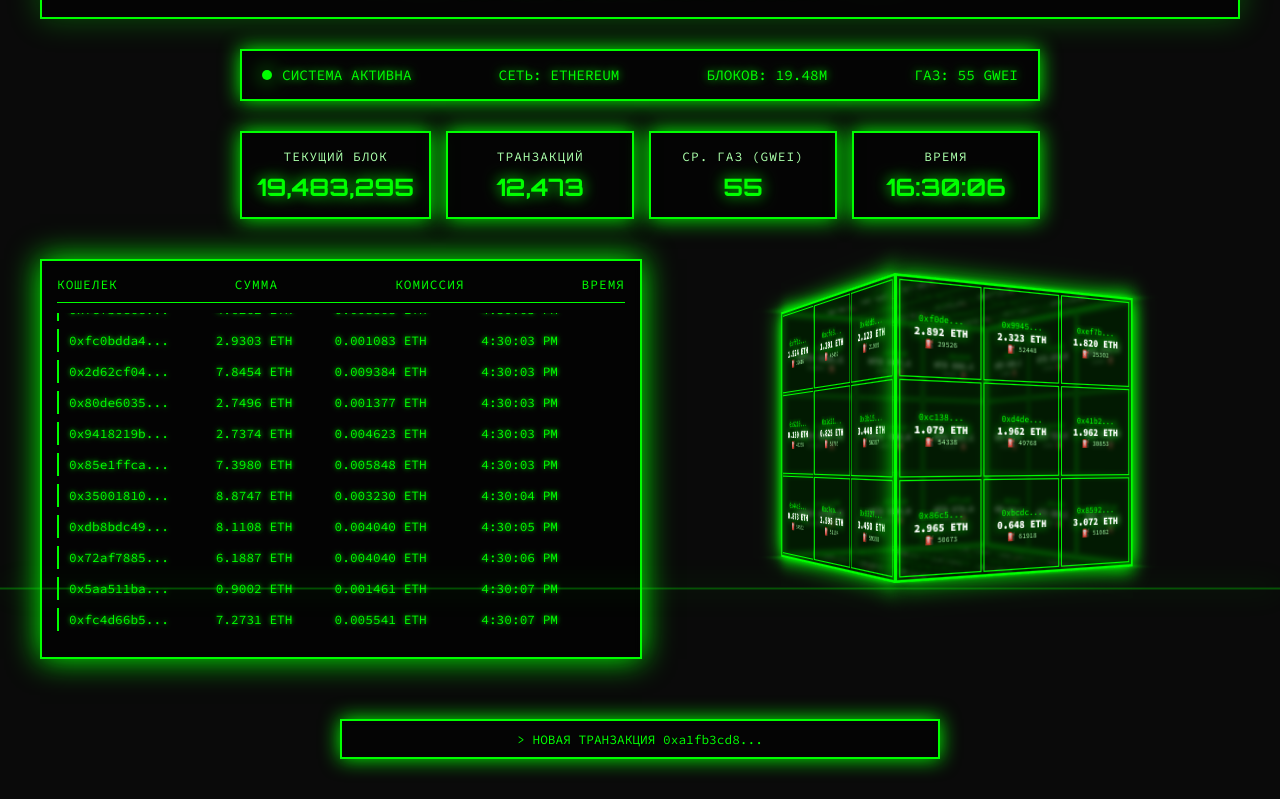
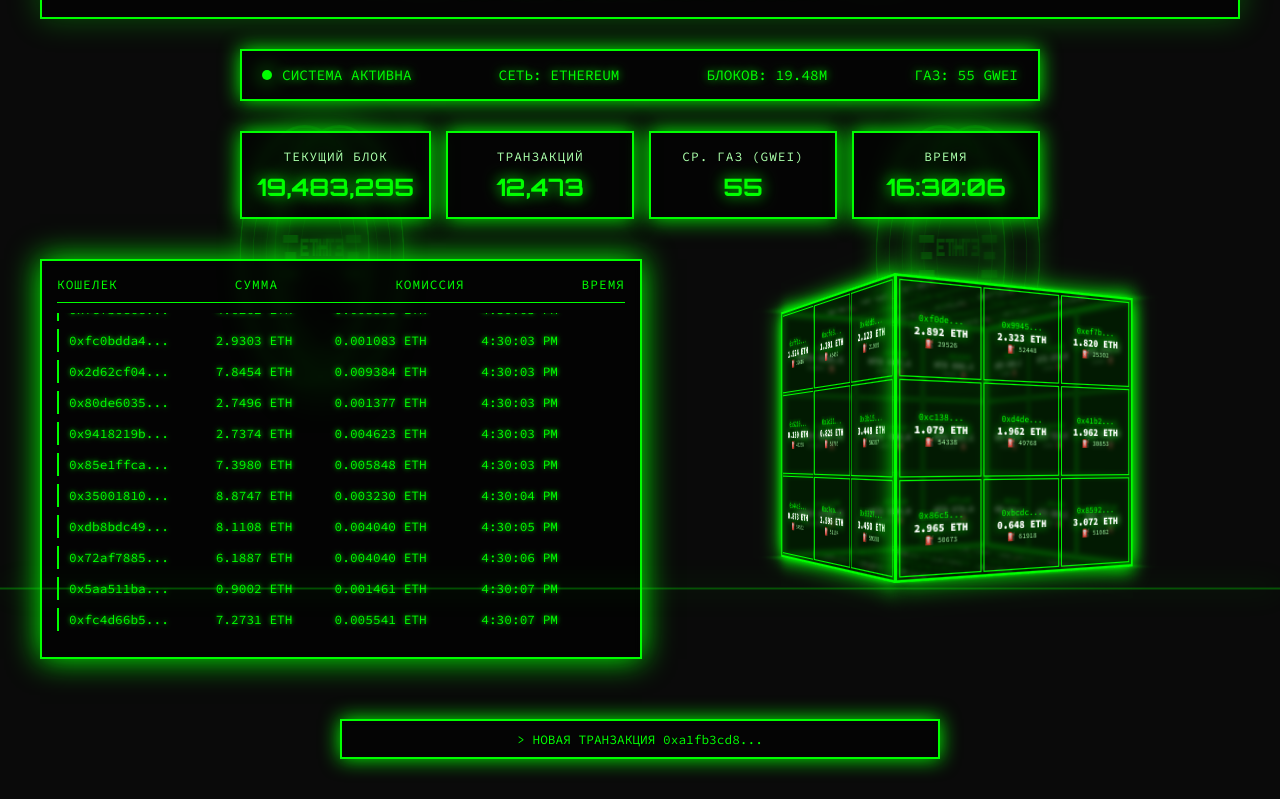
Before and after one commit to DoomDeath233/solomka31, a plain HTML site: page index.html in a window 1280 px wide. Shown: the part 145-944 px from the top of the page. Drawn offline with Linux system fonts and the light colour scheme.

Commit message:
монетки

```diff
--- a/index.html
+++ b/index.html
@@ -38,16 +38,29 @@
             pointer-events: none;
         }
 
-        .eth-coin-left {
-            left: calc(50% - 300px);
+        .eth-coin-left,
+        .eth-coin-right {
+            position: absolute;
+            width: 300px;
+            height: 300px;
+        }
+
+        .eth-coin-left,
+        .eth-coin-right {
+            position: fixed;
             top: 50%;
             transform: translateY(-50%);
+            width: 260px;
+            height: 260px;
+            opacity: 0.25;
+        }
+
+        .eth-coin-left {
+            left: 15%;
         }
 
         .eth-coin-right {
-            left: 50%;
-            top: 50%;
-            transform: translateY(-50%);
+            right: 15%;
         }
 
         .coin-3d {
@@ -488,10 +501,14 @@
 <body>
     <!-- Фон с 3D монетами ETH -->
     <div class="eth-background">
+
         <!-- Левая монета -->
         <div class="eth-coin-left">
             <div class="coin-3d">
                 <div class="coin-face coin-face-front">
+                    <div class="eth-symbol">Ξ<small>ETH</small></div>
+                </div>
+                <div class="coin-face coin-face-back">
                     <div class="eth-symbol">Ξ<small>ETH</small></div>
                 </div>
             </div>
@@ -508,6 +525,7 @@
                 </div>
             </div>
         </div>
+
     </div>
 
     <!-- Сканирующая линия -->
```
